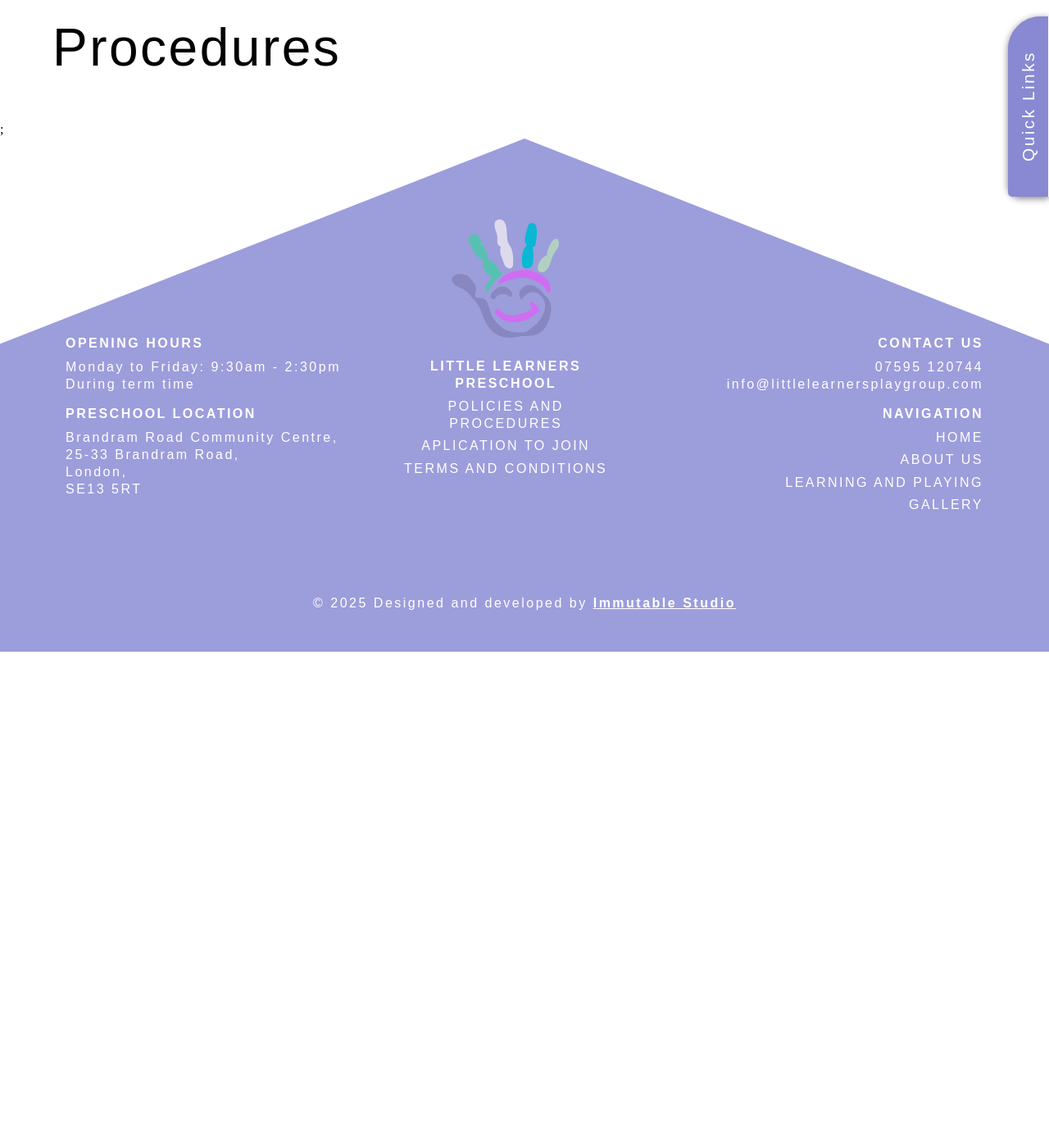
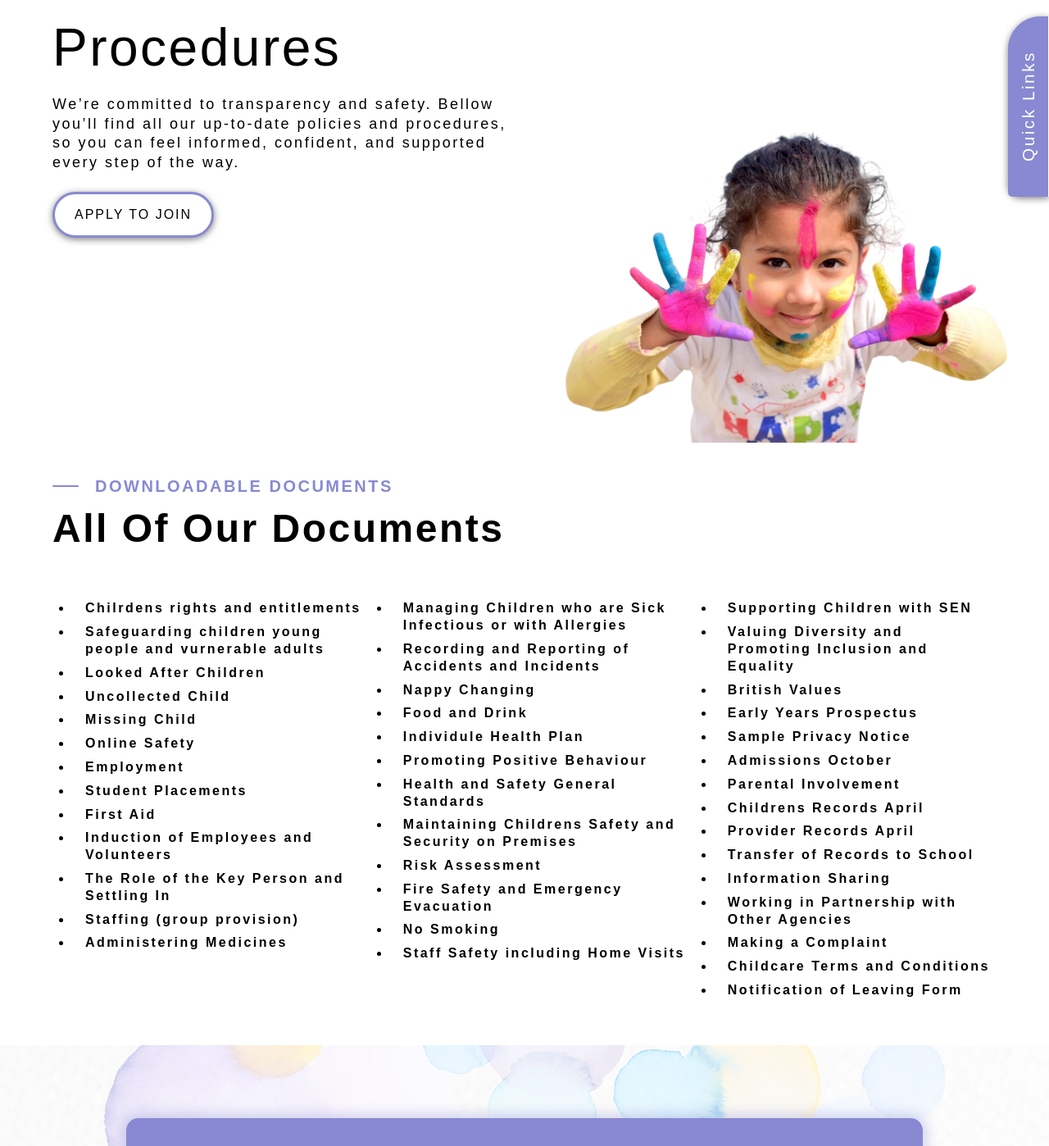
Before and after one commit to curveservices/little-learners, a React (Vite) app: page /policies-and-procedures in a window 1280 px wide. Shown: the part 260-1658 px from the top of the page at 82% size. Before the commit the page ends 1055 px from the top, so only its background shows below. Built offline with nearby package versions, Linux system fonts and the light colour scheme.

Commit message:
page build out

```diff
--- a/src/pages/policies/index.jsx
+++ b/src/pages/policies/index.jsx
@@ -1,19 +1,198 @@
 import React from 'react'
+import Button from '../../components/button';
+import hero from "../../assets/images/documents.webp";
+import useScrollStates from '../../components/scrollState';
+import "./index.scss";
+import CallToAction from '../../components/cta';
 
 const Policies = () => {
+  const FadeInSection = ({ children }) => {
+    useScrollStates();
+
+    return <div className={`fade-in-on-scroll `}>{children}</div>;
+  };
   return (
-    <div className='policy-page'>
+    <div className="policy-page">
       <section className="hero">
         <div className="text-box">
+          <div className="subtitle">
+            <div className="indent"></div>
+            important documents
+          </div>
+          <h1 className="main-title">Policies & Procedures</h1>
+          <p>
+            We’re committed to transparency and safety. Bellow you’ll find all
+            our up-to-date policies and procedures, so you can feel informed,
+            confident, and supported every step of the way.
+          </p>
+          <Button text="Apply to Join" />
+        </div>
+        <img
+          src={hero}
+          alt="Little Learners preschool in Blackheath, London"
+          className="policy-img"
+        />
+      </section>
+      <FadeInSection>
+        <section className="second-section">
+          <div className="text-box">
             <div className="subtitle">
-                <div className="indent"></div>
-                documents
+              <div className="indent"></div>
+              downloadable documents
             </div>
-            <h1 className="main-title">Policies and Procedures</h1>
-        </div>
-      </section>
+            <h2>All Of Our Documents</h2>
+          </div>
+          <div className="document-list">
+            <ul>
+              <li>
+                <a href="" download={true}>
+                  Chilrdens rights and entitlements
+                </a>
+              </li>
+              <li>
+                <a href="">
+                  Safeguarding children young people and vurnerable adults
+                </a>
+              </li>
+              <li>
+                <a href="">Looked After Children</a>
+              </li>
+              <li>
+                <a href="">Uncollected Child</a>
+              </li>
+              <li>
+                <a href="">Missing Child</a>
+              </li>
+              <li>
+                <a href="">Online Safety</a>
+              </li>
+              <li>
+                <a href="">Employment</a>
+              </li>
+              <li>
+                <a href="">Student Placements</a>
+              </li>
+              <li>
+                <a href="">First Aid</a>
+              </li>
+              <li>
+                <a href="">Induction of Employees and Volunteers</a>
+              </li>
+              <li>
+                <a href="">The Role of the Key Person and Settling In</a>
+              </li>
+              <li>
+                <a href="">Staffing (group provision)</a>
+              </li>
+              <li>
+                <a href="">Administering Medicines</a>
+              </li>
+            </ul>
+            <ul>
+              <li>
+                <a href="">
+                  Managing Children who are Sick Infectious or with Allergies
+                </a>
+              </li>
+              <li>
+                <a href="">
+                  Recording and Reporting of Accidents and Incidents
+                </a>
+              </li>
+              <li>
+                <a href="">Nappy Changing</a>
+              </li>
+              <li>
+                <a href="">Food and Drink</a>
+              </li>
+              <li>
+                <a href="">Individule Health Plan</a>
+              </li>
+              <li>
+                <a href="">Promoting Positive Behaviour</a>
+              </li>
+              <li>
+                <a href="">Health and Safety General Standards</a>
+              </li>
+              <li>
+                <a href="">
+                  Maintaining Childrens Safety and Security on Premises
+                </a>
+              </li>
+              <li>
+                <a href="">Risk Assessment</a>
+              </li>
+              <li>
+                <a href="">Fire Safety and Emergency Evacuation</a>
+              </li>
+              <li>
+                <a href="">No Smoking</a>
+              </li>
+              <li>
+                <a href="">Staff Safety including Home Visits</a>
+              </li>
+            </ul>
+            <ul>
+              <li>
+                <a href="">Supporting Children with SEN</a>
+              </li>
+              <li>
+                <a href="">
+                  Valuing Diversity and Promoting Inclusion and Equality
+                </a>
+              </li>
+              <li>
+                <a href="">British Values</a>
+              </li>
+              <li>
+                <a href="">Early Years Prospectus</a>
+              </li>
+              <li>
+                <a href="">Sample Privacy Notice</a>
+              </li>
+              <li>
+                <a href="">Admissions October</a>
+              </li>
+              <li>
+                <a href="">Parental Involvement</a>
+              </li>
+              <li>
+                <a href="">Childrens Records April</a>
+              </li>
+              <li>
+                <a href="">Provider Records April</a>
+              </li>
+              <li>
+                <a href="">Transfer of Records to School</a>
+              </li>
+              <li>
+                <a href="">Information Sharing</a>
+              </li>
+              <li>
+                <a href="">Working in Partnership with Other Agencies</a>
+              </li>
+              <li>
+                <a href="">Making a Complaint</a>
+              </li>
+              <li>
+                <a href="">Childcare Terms and Conditions</a>
+              </li>
+              <li>
+                <a href="">Notification of Leaving Form</a>
+              </li>
+            </ul>
+          </div>
+        </section>
+      </FadeInSection>
+        <CallToAction
+          title="Open Times"
+          p1="Monday to Friday 8.30am - 4.00pm during term time"
+          text1="Term Times"
+          link1="https://lewisham.gov.uk/myservices/education/schools/term-dates/term-dates-25-26"
+          text2="Apply to Join"
+        />
     </div>
-  )
+  );
 }
 
 export default Policies;
--- a/src/pages/policies/index.scss
+++ b/src/pages/policies/index.scss
@@ -0,0 +1,37 @@
+.policy-page {
+    .hero {
+        height: 77vh;
+        .policy-img {
+            position: absolute;
+            bottom: 0;
+            right: 0;
+            width: 600px;
+            height: auto;
+            object-fit: cover;
+            pointer-events: none;
+        }
+    }
+    .second-section {
+        padding-top: 4rem;
+        .document-list {
+            display: flex;
+            padding: 2rem 0;
+            ul {
+                padding-left: 1rem;
+                li {
+                   margin: 0.5rem;
+                   padding-left: 1rem;
+                a {
+                    font-size: 16px;
+                    color: #000;
+                    font-weight: 600;
+                    transition: color 0.3s ease-in-out;
+                    &:hover {
+                        color: var(--primary);
+                    }
+                }
+            }
+            }
+        }
+    }
+}
```
